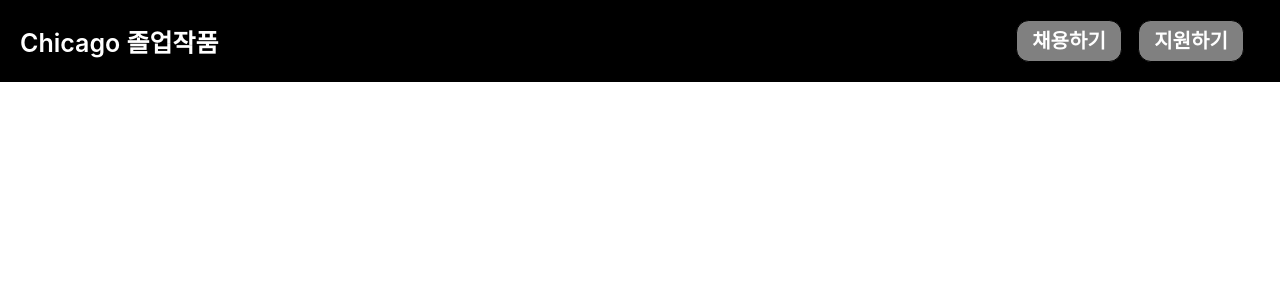
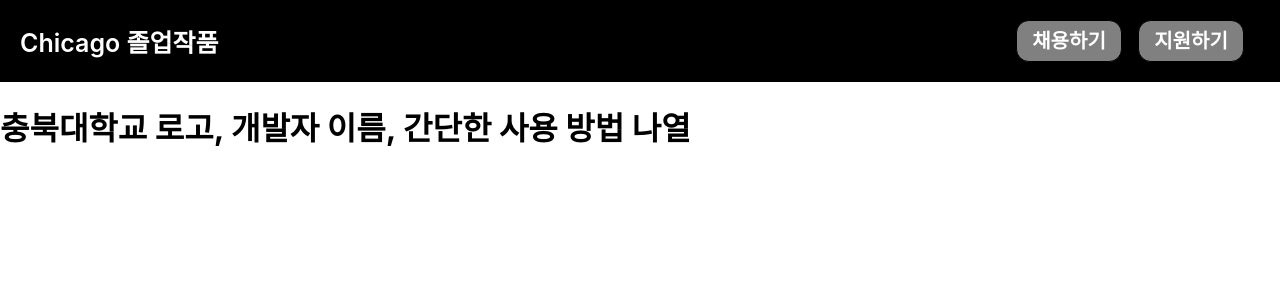
Before and after one commit to TeamChicago/client, a React (Create React App) app: page / in a window 1280 px wide. Shown: the top 300 px of the page. Built offline with nearby package versions, Linux system fonts and the light colour scheme.

Commit message:
chore: add a description for Home page

```diff
--- a/src/App.css
+++ b/src/App.css
@@ -1,10 +1,8 @@
-.App {
-  text-align: center;
+html {
+  background-color: #ffffff;
 }
-
-.App-logo {
-  height: 40vmin;
-  pointer-events: none;
+#root {
+  background-color: #ffffff;
 }
 
 .black-nav {
--- a/src/App.js
+++ b/src/App.js
@@ -4,7 +4,7 @@ import { history } from "./history";
 
 import Apply from "./components/Apply";
 import Register from "./components/Register";
-
+import Home from "./components/Home";
 
 function App() {
   return (
@@ -30,6 +30,7 @@ function App() {
       </div>
       <div>
         <Switch>
+          <Route exact path={["/", "/home"]} component={Home} />
           <Route path="/register" component={Register} />
           <Route path="/apply" component={Apply} />
         </Switch>
--- /dev/null
+++ b/src/components/Home.jsx
@@ -0,0 +1,12 @@
+import React from 'react';
+
+function Home() {
+
+  return(
+      <div>
+        <h1> 충북대학교 로고, 개발자 이름, 간단한 사용 방법 나열 </h1>
+      </div>
+  )
+}
+
+export default Home;
```
